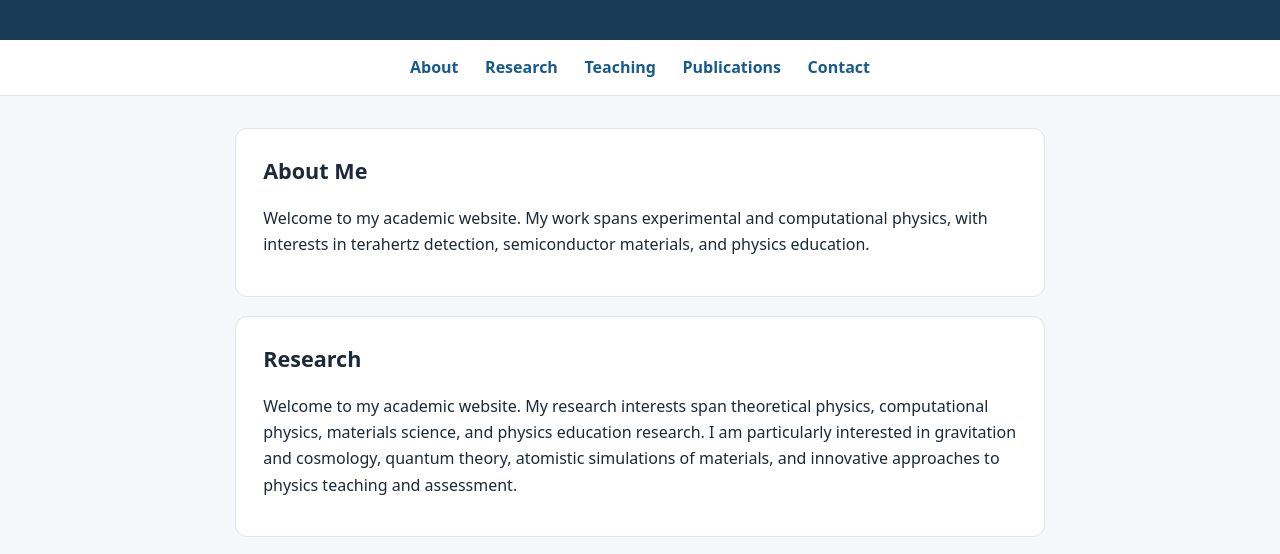
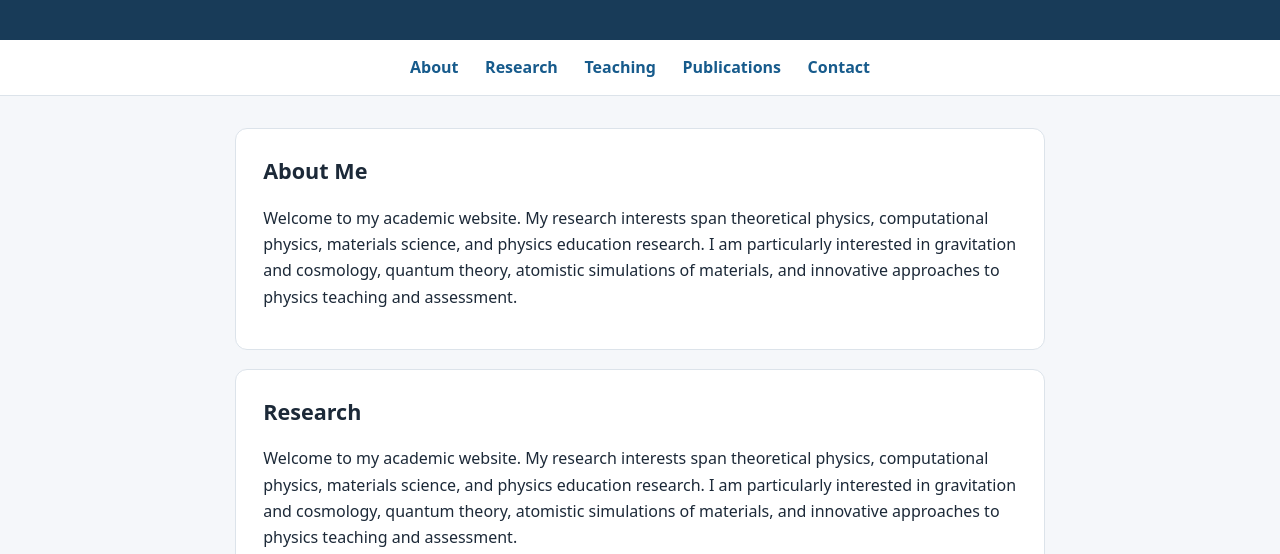
Before and after one commit to abrarquadery/abrarquadery.github.io, a plain HTML site: page index.html in a window 1280 px wide. Shown: the part 173-727 px from the top of the page. Drawn offline with Linux system fonts and the light colour scheme.

Commit message:
Update index.html

```diff
--- a/index.html
+++ b/index.html
@@ -39,7 +39,7 @@
   <main>
     <section id="about">
       <h2>About Me</h2>
-      <p>Welcome to my academic website. My work spans experimental and computational physics, with interests in terahertz detection, semiconductor materials, and physics education.</p>
+      <p>Welcome to my academic website. My research interests span theoretical physics, computational physics, materials science, and physics education research. I am particularly interested in gravitation and cosmology, quantum theory, atomistic simulations of materials, and innovative approaches to physics teaching and assessment.</p>
     </section>
     <section id="research">
       <h2>Research</h2>
```
